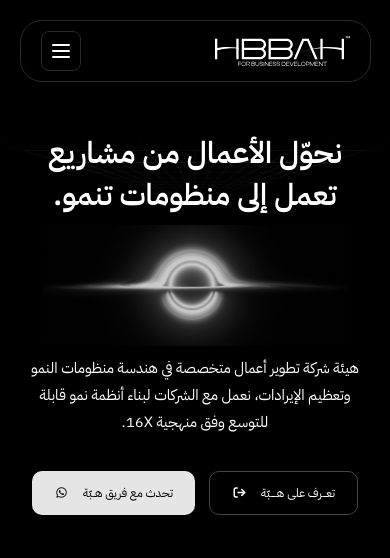
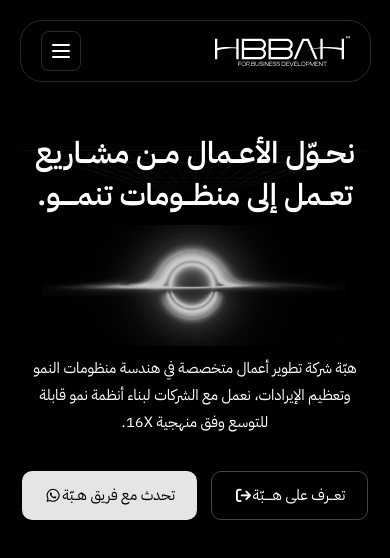
Before and after one commit to magdy-abas/haba-company, an Angular app: page / in a window 390 px wide. Shown: the top 558 px of the page. Built offline with nearby package versions, Linux system fonts and the light colour scheme.

Commit message:
Update hero component text and adjust button styles for better alignment

```diff
--- a/src/app/components/pages/home/hero/hero.component.html
+++ b/src/app/components/pages/home/hero/hero.component.html
@@ -5,18 +5,15 @@
   <div class="hero-content">
 
     <h1 class="hero-title">
-      نحوّل الأعمال من مشاريع
-      <br>
-      تعمل إلى منظومات تنمو.
+      نحــوّل الأعــمال مــن مشــاريع <br>تعــمل إلى منظـــومات تنمـــــو.
     </h1>
 
     <!-- BLACK HOLE -->
     <img src="assets/images/glow.png" class="hero-glow">
 
     <p class="hero-desc">
-      هيئة شركة تطوير أعمال متخصصة في هندسة منظومات النمو وتعظيم الإيرادات،
-      نعمل مع الشركات لبناء أنظمة نمو قابلة للتوسع وفق منهجية 16X.
-    </p>
+      هبّة شركة تطوير أعمال متخصصة في هندسة منظومات النمو وتعظيم الإيرادات، نعمل مع الشركات لبناء أنظمة نمو قابلة للتوسع
+      وفق منهجية 16X. </p>
 
     <div class="hero-actions">
       <button class="btn-outline-ui">
--- a/src/app/components/pages/home/hero/hero.component.scss
+++ b/src/app/components/pages/home/hero/hero.component.scss
@@ -155,9 +155,9 @@
     margin-top: 50px;
 
     .hero-actions button {
-      gap: 14px;
+      gap: 0;
       flex-wrap: wrap;
-      font-size: 12px;
+      font-size: 15px;
     }
   }
 }
```
